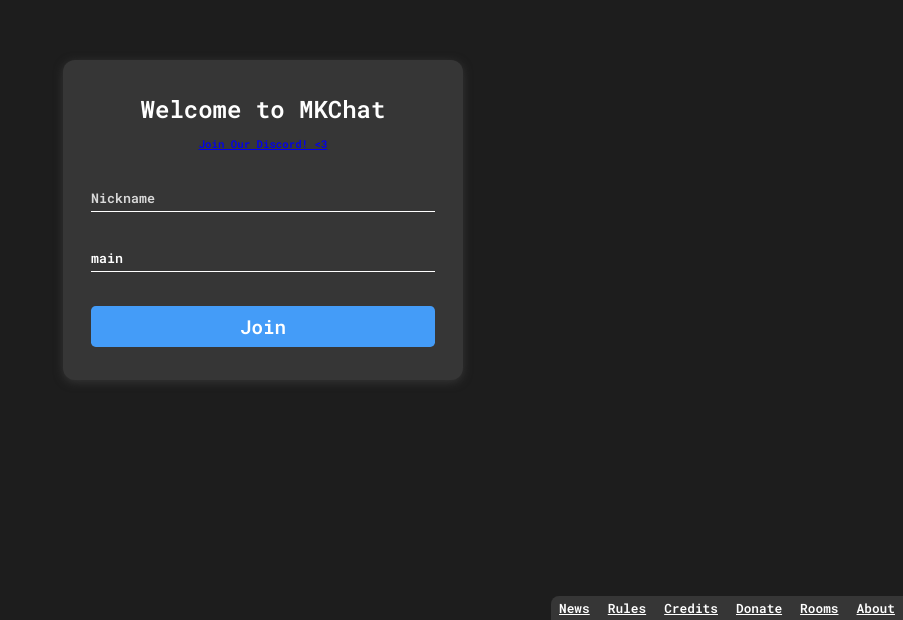
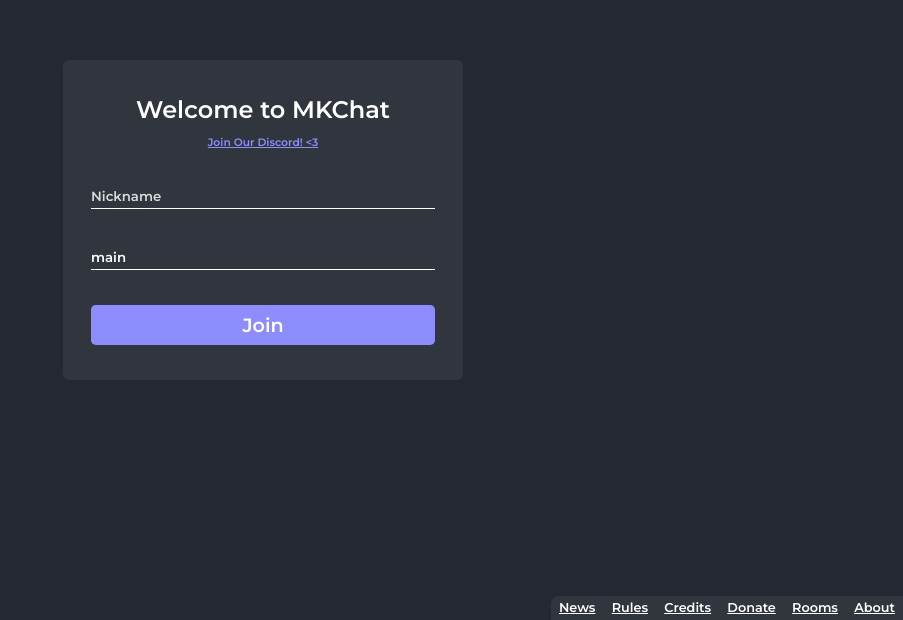
Before and after one commit to mkchat-rewrite/server, a website: page web/index.html in a window 1280 px wide. Shown: the part 180-800 px from the top of the page, without its empty margins (377-1280 px from the left). Drawn offline with Linux system fonts and the light colour scheme; no server answers.

Commit message:
ui changes (pretty minimal)

```diff
--- a/web/css/main.css
+++ b/web/css/main.css
@@ -9,18 +9,15 @@ body {
 }
 
 .content {
-    background: #363636;
+    background: rgb(49 54 62);
     width: 25rem;
     min-height: 18rem;
     max-height: 28rem;
-    border-radius: .75rem;
+    border-radius: .35rem;
     color: hsl(0, 0%, 100%);
     text-align: center;
-    padding: 1.75rem 1.75rem;
     display: flex;
     flex-direction: column;
-    justify-content: space-between;
-    box-shadow: 0 2px 10px 0 #363636;
 }
 
 #main {
@@ -73,7 +70,7 @@ input:focus {
 }
 
 .nav {
-    background: #363636;
+    background: rgb(49 54 62);
     height: 1.5rem;
     width: 22rem;
     border-radius: .5rem 0rem 0rem 0rem;
--- a/web/css/style.css
+++ b/web/css/style.css
@@ -1,11 +1,11 @@
-@import url("https://fonts.googleapis.com/css2?family=Roboto+Mono:wght@600&display=swap");
+@import url("https://fonts.googleapis.com/css2?family=Montserrat:wght@600&display=swap");
 
 :root {
-    --accent-unified: rgb(68, 156, 248);
+    --accent-unified: rgb(141, 141, 255);
 
-    --accent-r: 68;
-    --accent-g: 156;
-    --accent-b: 248;
+    --accent-r: 141;
+    --accent-g: 141;
+    --accent-b: 255;
     --accent: rgb(var(--accent-r), var(--accent-g), var(--accent-b));
 }
 
@@ -13,16 +13,16 @@
     margin: 0;
     padding: 0;
     box-sizing: border-box;
-    font-family: "Roboto Mono", monospace;
+    font-family: "Montserrat", sans-serif;
 }
 
 body {
     height: 100vh;
-    background: #1d1d1d;
+    background: rgb(36, 41, 49);
 }
 
 .btn {
-    font-family: "Roboto Mono", monospace;
+    font-family: "Montserrat", sans-serif;
     padding: .5rem 1.1rem;
     font-size: 1.2rem;
     color: #ffffff;
@@ -36,16 +36,12 @@ body {
     text-decoration: underline;
 }
 
-.btn:active {
-    transform: scale(.9);
-}
-
 .btn-primary {
     background: var(--accent);
 }
 
 .btn-primary:hover {
-    background: #3484da;
+    background: rgb(109, 109, 196);
 }
 
 .btn-secondary {
--- a/web/index.html
+++ b/web/index.html
@@ -11,7 +11,7 @@
     <meta name="twitter:image" content="./imgs/favicon.png" />
     <meta property="og:type" content="article" />
     <meta property="og:title" content="mkchat" />
-    <meta property="og:description" content="mkchat - " />
+    <meta property="og:description" content="mkchat - welcome" />
     <meta property="og:url" content="https://mkchat.app" />
     <meta property="og:image" content="./imgs/favicon.png" />
     <link rel="stylesheet" href="./css/main.css">
--- a/web/js/color.js
+++ b/web/js/color.js
@@ -1,31 +1,31 @@
-const defaultColor = { r: 68, g: 156, b: 248 };
+// const defaultColor = { r: 68, g: 156, b: 248 };
 
-if (!localStorage.getItem("accent")) localStorage.setItem("accent", JSON.stringify(defaultColor));
+// if (!localStorage.getItem("accent")) localStorage.setItem("accent", JSON.stringify(defaultColor));
 
-const color = JSON.parse(localStorage.getItem("accent"));
-applyColor(color);
+// const color = JSON.parse(localStorage.getItem("accent"));
+// applyColor(color);
 
-function applyColor(color) {
-    document.documentElement.style.setProperty("--accent-r", color.r);
-    document.documentElement.style.setProperty("--accent-g", color.g);
-    document.documentElement.style.setProperty("--accent-b", color.b);
-    localStorage.setItem("accent", JSON.stringify(color));
-};
+// function applyColor(color) {
+//     document.documentElement.style.setProperty("--accent-r", color.r);
+//     document.documentElement.style.setProperty("--accent-g", color.g);
+//     document.documentElement.style.setProperty("--accent-b", color.b);
+//     localStorage.setItem("accent", JSON.stringify(color));
+// };
 
-function hexToRgb(hex) {
-    const color = hex.slice(1, 7).match(/.{1,2}/g);
-    return {
-        r: parseInt(color[0], 16),
-        g: parseInt(color[1], 16),
-        b: parseInt(color[2], 16)
-    };
-};
+// function hexToRgb(hex) {
+//     const color = hex.slice(1, 7).match(/.{1,2}/g);
+//     return {
+//         r: parseInt(color[0], 16),
+//         g: parseInt(color[1], 16),
+//         b: parseInt(color[2], 16)
+//     };
+// };
 
-function rgbToHex(rgb) {
-    const color = rgb.slice(4, rgb.length-1).split(", ");
-    const hex = color.map(i => {
-        i = parseInt(i).toString(16);
-        return i.length === 1 ? `0${i}` : i;
-    });
-    return `#${hex.join("")}`;
-};
+// function rgbToHex(rgb) {
+//     const color = rgb.slice(4, rgb.length-1).split(", ");
+//     const hex = color.map(i => {
+//         i = parseInt(i).toString(16);
+//         return i.length === 1 ? `0${i}` : i;
+//     });
+//     return `#${hex.join("")}`;
+// };
--- a/web/js/main.js
+++ b/web/js/main.js
@@ -5,7 +5,7 @@
         if (res.status >= 400) throw("");
         motd = await res.text();
     } catch {
-        motd = "<a href='https://discord.gg/GbWngkTSZg'>Join Our Discord! <3</a>";
+        motd = "<a href='https://discord.gg/GbWngkTSZg' class='link'>Join Our Discord! <3</a>";
     };
     document.getElementById("motd").innerHTML = motd;
 })();
```
